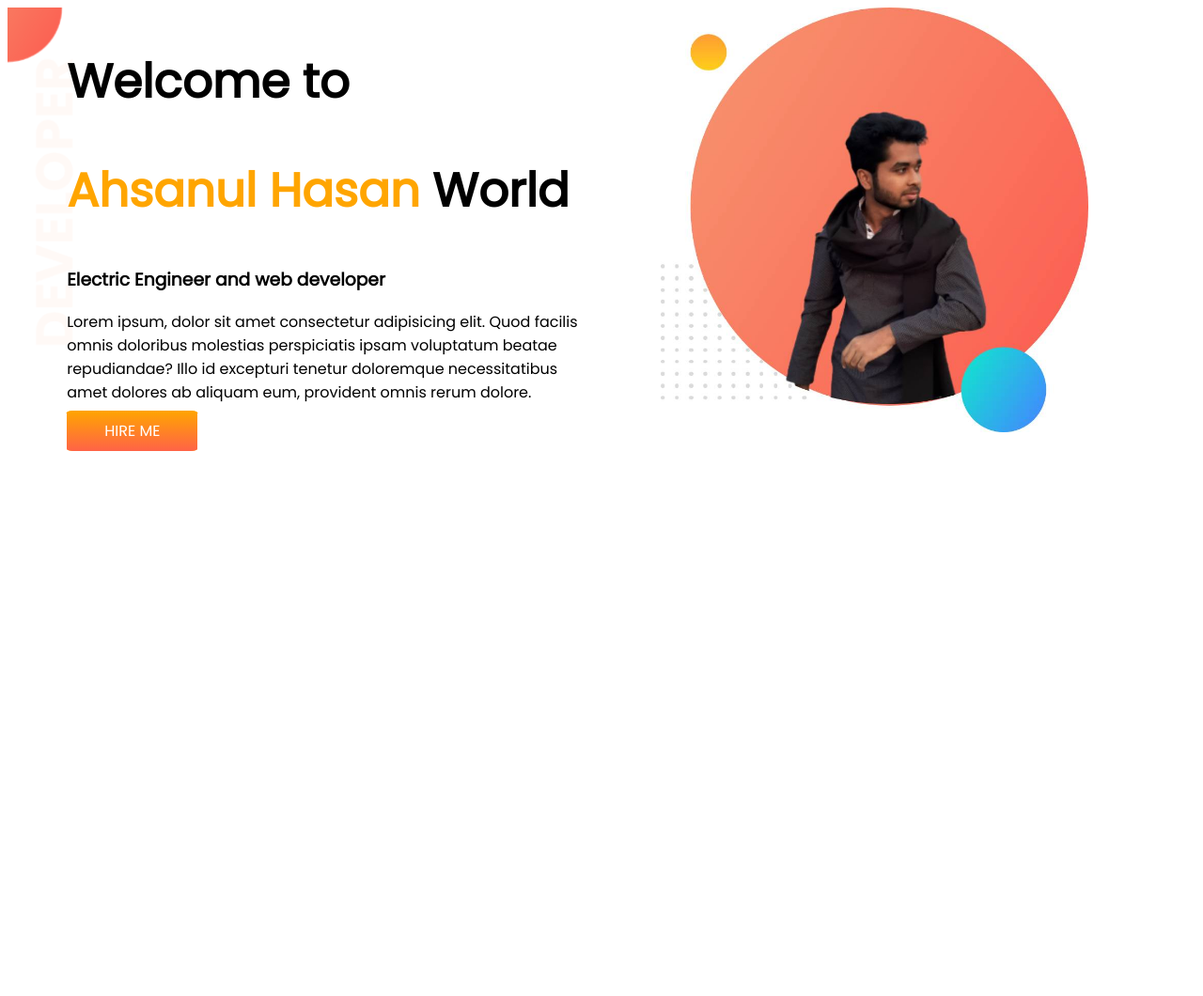
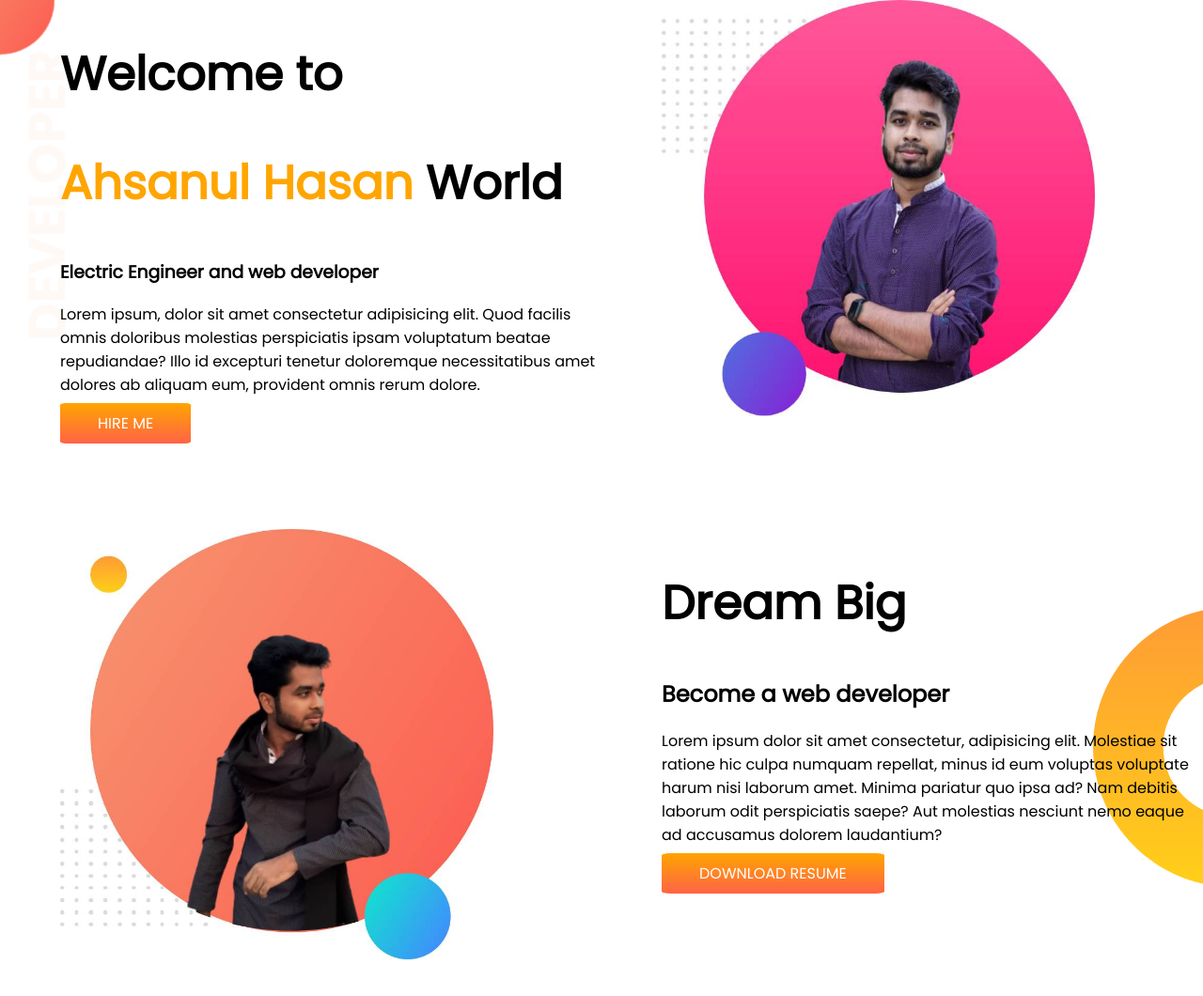
Before and after one commit to ahsanulhasankabbo/developer-port, a plain HTML site: page index.html in a window 1280 px wide. Shown: the whole page at 94% size. Before the commit the page ends 800 px from the top, so only its background shows below. Drawn offline with Linux system fonts and the light colour scheme.

Commit message:
section 2 added

```diff
--- a/index.html
+++ b/index.html
@@ -26,8 +26,19 @@
             <a class="link-button" target="_blank" href="#">HIRE ME</a>
         </div>
         <div class="half-width">
-            <img src="showOff/my-bg.jpg" alt="">
+            <img src="showOff/my-bg2.jpg" alt="">
         </div>
+    </section>
+
+    <section class="dream-big">
+        <div class="half-width"><img src="showOff/my-bg.jpg" alt=""></div>
+         <div class="half-width">
+             <h1>Dream Big</h1>
+             <h2>Become a web developer</h2>
+             <p>Lorem ipsum dolor sit amet consectetur, adipisicing elit. Molestiae sit ratione hic culpa numquam repellat, minus id eum voluptas voluptate harum nisi laborum amet. Minima pariatur quo ipsa ad? Nam debitis laborum odit perspiciatis saepe? Aut molestias nesciunt nemo eaque ad accusamus dolorem laudantium?</p>
+             <a class="link-button" target="_blank" href="#">DOWNLOAD RESUME</a>
+
+         </div>
     </section>
 </body>
 
--- a/style.css
+++ b/style.css
@@ -1,5 +1,6 @@
 body{
     font-family: 'Poppins', sans-serif;
+    margin: 0;
 }
 h1{
     font-size: 50px;
@@ -9,6 +10,7 @@ h1{
 }
 section{
     display: flex;
+    margin-bottom: 100px;
 }
 .half-width{
     width: 50%;
@@ -28,4 +30,10 @@ section{
 }
 .top-banner{
     background-image: url(images/top-banner.png);
+    background-repeat: no-repeat;
 }
+.dream-big{
+    background-image: url(images/dream-bg.png);
+    background-repeat: no-repeat;
+    background-position: right;
+}
```
Also changed, not shown: showOff/my-bg2.jpg (added).
